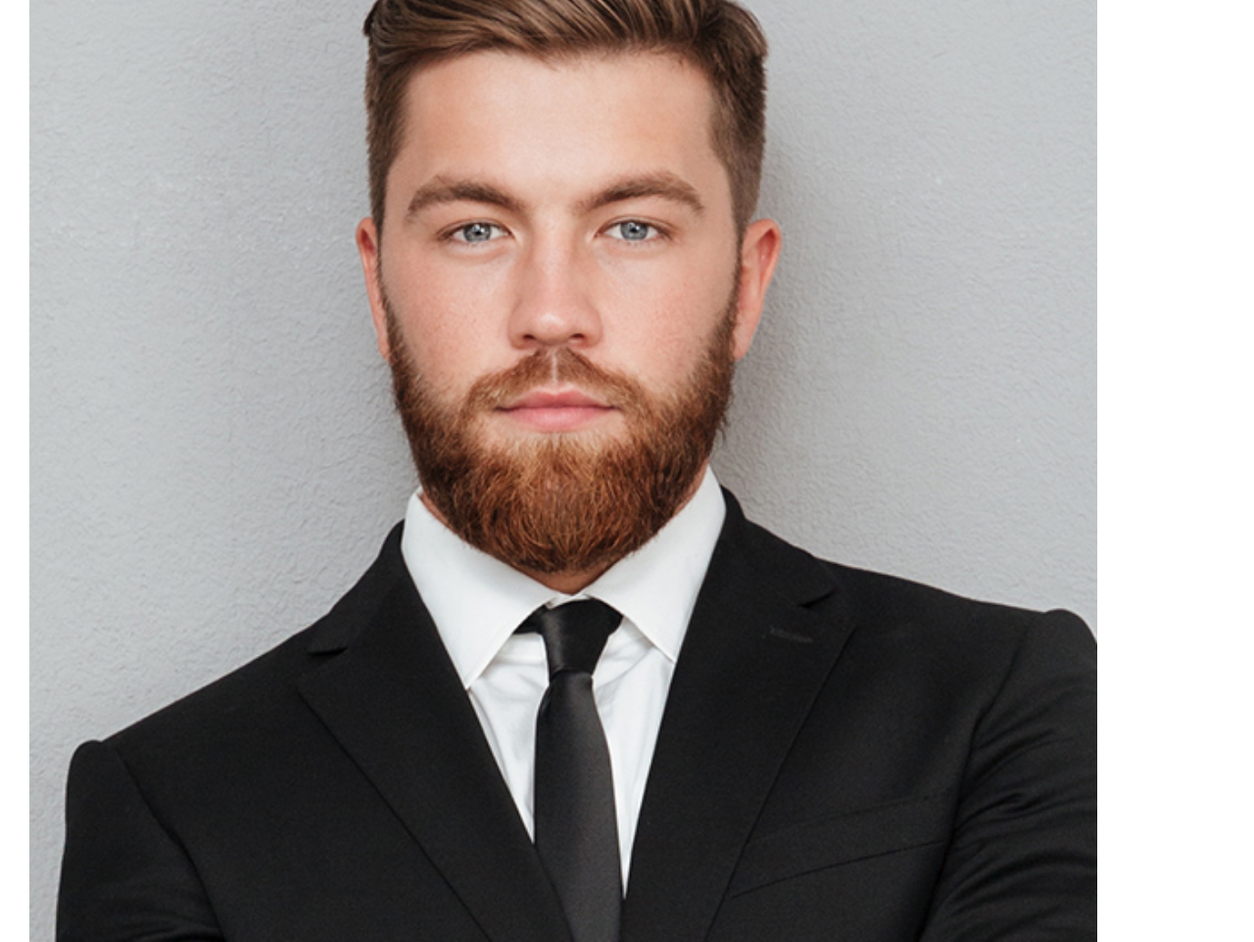
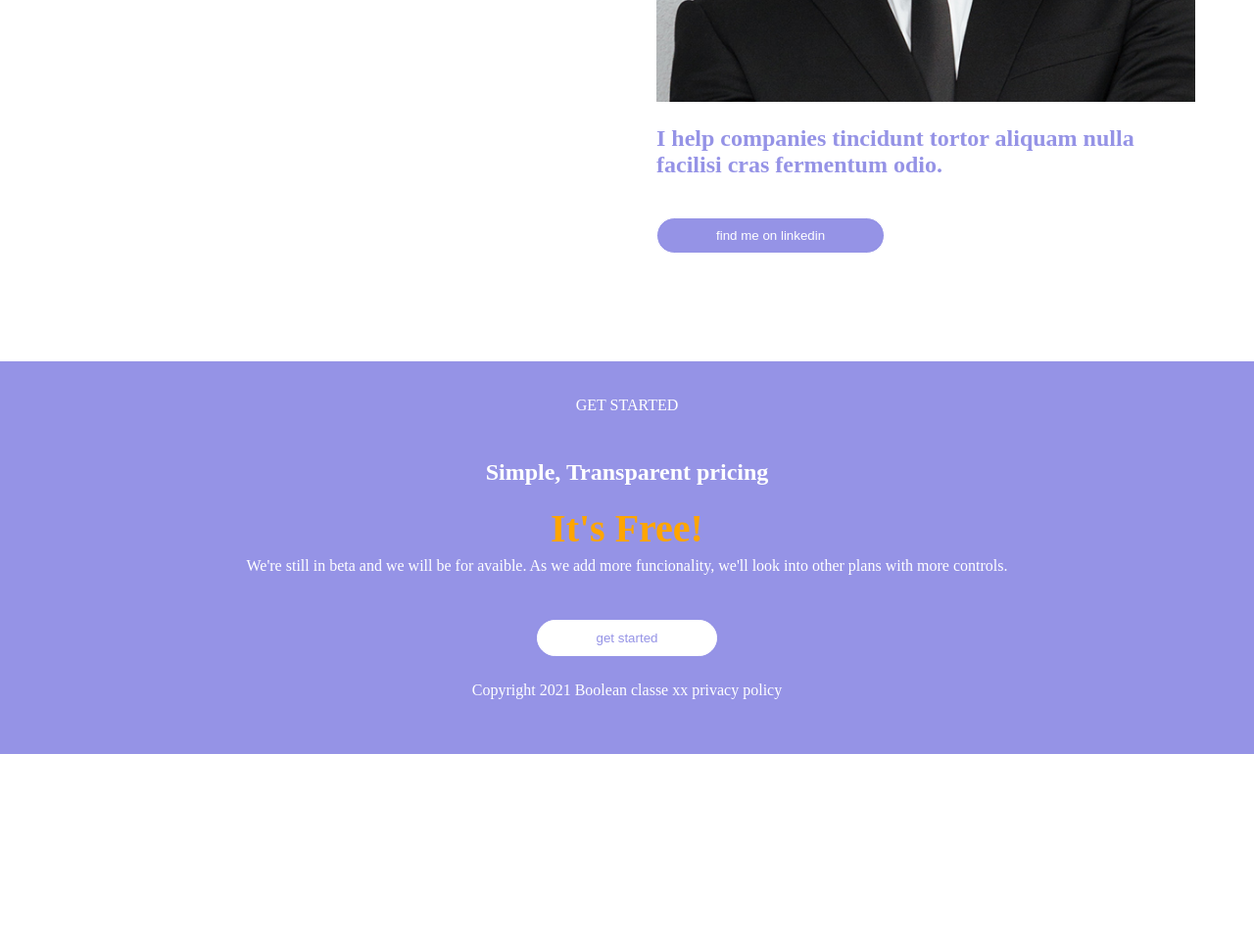
Before and after one commit to Fededada23/htmlcss-responsive-layout, a plain HTML site: page index.html in a window 1280 px wide. Shown: the part 8205-9167 px from the top of the page at 98% size. After the commit the page ends 8975 px from the top, so only its background shows below. Drawn offline with Linux system fonts and the light colour scheme.

Commit message:
finished tablet viewport

```diff
--- a/css/style.css
+++ b/css/style.css
@@ -89,6 +89,13 @@ img{
     border-radius: 100%;
 }
 
+.col-50-about button{
+    border-radius: 100%;
+    background-color: #9593e6;
+    padding: 10px 60px;
+    border-radius: 20px;
+}
+
 .logo{
     padding: 20px;
 }
@@ -115,6 +122,15 @@ img{
 .col-50{
     margin-bottom: 30px;
     width: 100%;
+}
+
+.col-50-about{
+    margin-bottom: 30px;
+    width: 60%;
+}
+
+.col-50-about h2{
+    color: #9593e6;
 }
 
 .col-25{
@@ -215,11 +231,14 @@ img{
     font-size: 40px;
 }
 
+#middle-four .row{
+    flex-direction: column;
 
+}
 
 #middle-four .col-50 h2{
     color: #9593e6;
-    font-size: 50px;
+    font-size: 20px;
 }
 
 #middle-four img{
@@ -239,6 +258,16 @@ img{
     padding: 10px 60px;
     border-radius: 20px;
     color: #9593e6;
+}
+
+.col-100 .card{
+    color: white;
+}
+
+.col-100 .card h1{
+    color: orange;
+    font-size: 40px;
+    padding: 0;
 }
 
 
@@ -283,7 +312,6 @@ img{
     }
 
     #middle-three .row{
-        display: flex;
         flex-direction: row;
         flex-wrap: wrap;
     }
@@ -299,5 +327,21 @@ img{
         margin-left: 0px;
     }
 
+    #middle-four .row{
+        flex-direction: row;
+    }
 
+    #middle-four .col-50{
+        width: 50%;
+        padding: 10px;
+    }
+
+    #middle-four .col-50-about{
+        width: 50%;
+        padding: 30px;
+    }
+
+    #middle-four img{
+        padding: 0%;
+    }
 }
--- a/index.html
+++ b/index.html
@@ -187,7 +187,7 @@
             <!--intro middle four-->
             <section id="middle-four">
                 <div class="container">
-                    <div class="row display-flex flex-column">
+                    <div class="row display-flex">
                         <div class="col-50">
                             <div class="card">
                                 <h2>About us</h2>
@@ -195,7 +195,7 @@
                                 <p>Lorem ipsum dolor sit amet consectetur adipisicing elit. Placeat voluptatum mollitia repellat saepe est consequatur rem eum hic! Quasi culpa magni quod, dignissimos ab exercitationem consequuntur repudiandae? Illo, autem neque. Lorem, ipsum dolor sit amet consectetur adipisicing elit. Distinctio beatae hic explicabo harum debitis maxime dolorum, fugiat saepe odio, optio voluptatem. Accusantium ducimus ipsam id provident qui eaque aut omnis.</p>
                             </div>
                         </div>
-                        <div class="col-50">
+                        <div class="col-50-about">
                             <div class="card white">
                                 <img src="./img/about.jpg" alt="">
                                 <h2>I help companies tincidunt tortor aliquam nulla facilisi cras fermentum odio.</h2>
```
